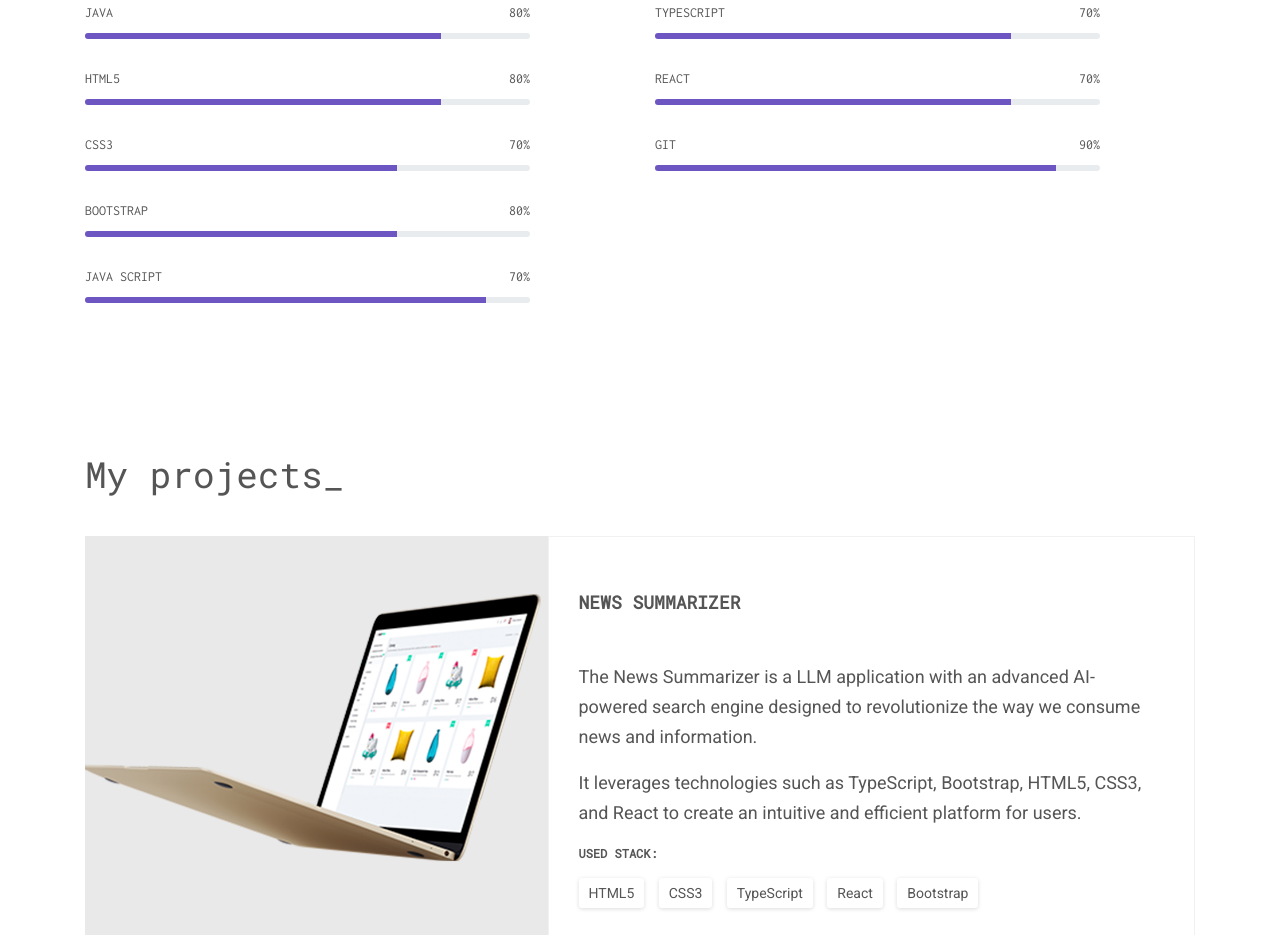
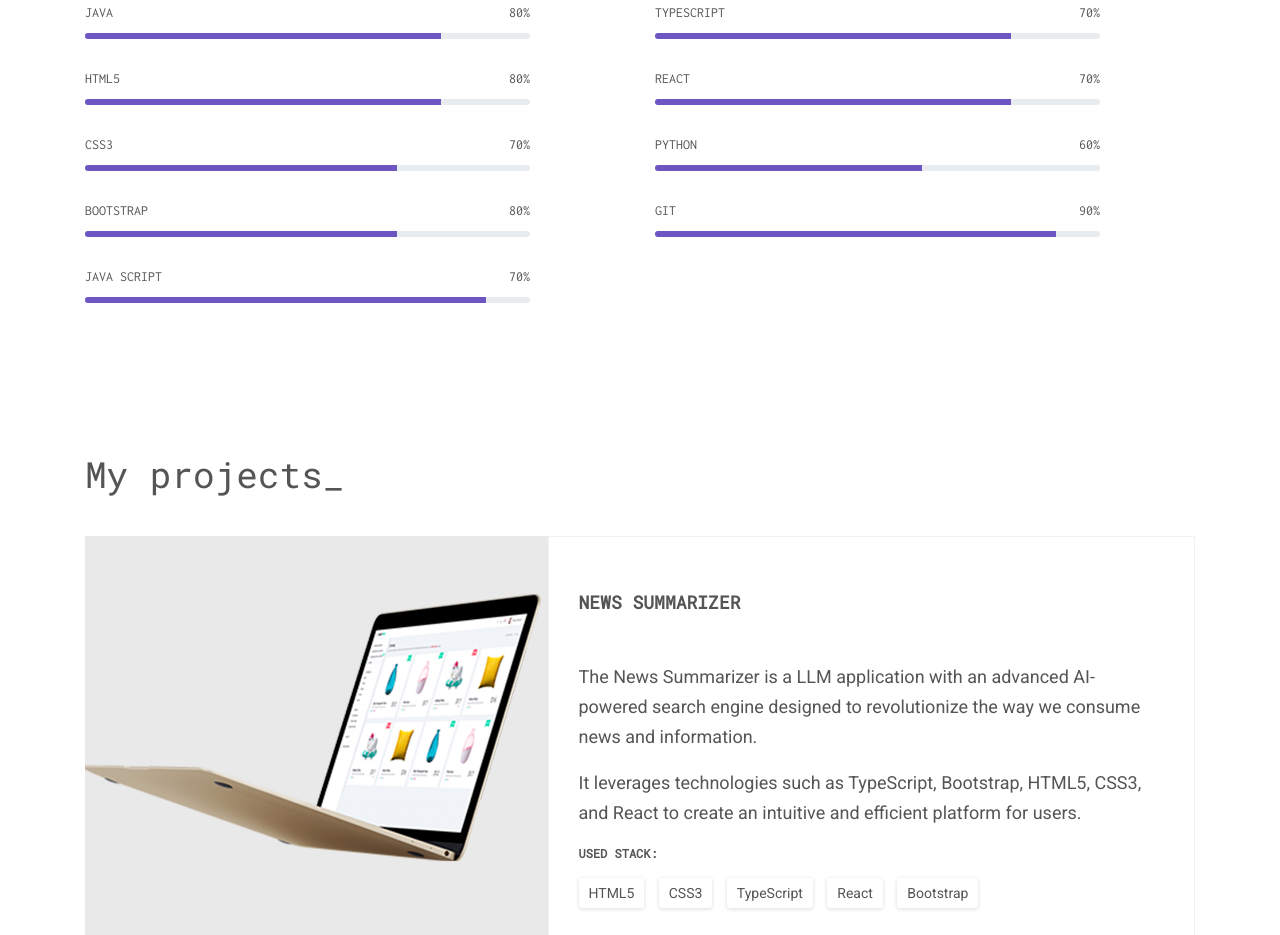
Before and after one commit to deogadepallavi/portfolio, a website: page index.html in a window 1280 px wide. Shown: the part 2257-3192 px from the top of the page. Drawn offline with Linux system fonts and the light colour scheme.

Commit message:
adding two updates files

```diff
--- a/index.html
+++ b/index.html
@@ -56,7 +56,7 @@
     <nav class="mobile-menu__wrapper">
       <ul>
         <li><a href="#hello">Hello</a></li>
-        <li><a href="assets/resume/PallaviDeogade_Resume_NewGrad2024.pdf" target="_blank">Resume</a></li>
+        <li><a href="assets/resume/PallaviDeogade_resume_SD2024.pdf" target="_blank">Resume</a></li>
         <li><a href="#portfolio">Portfolio</a></li>
         <li><a href="#testimonials">testimonials</a></li>
         <li><a href="#blog">blog</a></li>
@@ -119,7 +119,7 @@
           I would love to hear about any Internship opportunities you may have for Summer 2023.
         </b>
       </p>
-      <a href="assets/resume/PallaviDeogade_resume_SD.pdf" class="section_btn site-btn" download="Pallavi_Deogade_Resume">
+      <a href="assets/resume/PallaviDeogade_resume_SD2024.pdf" class="section_btn site-btn" download="Pallavi_Deogade_Resume">
         <img src="assets/img/img_btn_icon.png">
           Download CV
       </a>
@@ -267,16 +267,16 @@
           </div>
         </div>
       </div>
-      <!--        <div class="progress-list__skill">-->
-      <!--          <p>-->
-      <!--            <span class="progress-list__skill-title">grunt</span>-->
-      <!--            <span class="progress-list__skill-value">60%</span>-->
-      <!--          </p>-->
-      <!--          <div class="progress">-->
-      <!--            <div class="progress-bar" role="progressbar" aria-valuenow="60" aria-valuemin="0" aria-valuemax="100">-->
-      <!--            </div>-->
-      <!--          </div>-->
-      <!--        </div>-->
+          <div class="progress-list__skill">
+            <p>
+            <span class="progress-list__skill-title">python</span>
+            <span class="progress-list__skill-value">60%</span>
+            </p>
+            <div class="progress">
+            <div class="progress-bar" role="progressbar" aria-valuenow="60" aria-valuemin="0" aria-valuemax="100">
+            </div>
+            </div>
+           </div>
       <div class="progress-list__skill">
         <p>
           <span class="progress-list__skill-title">git</span>
```
Also changed, not shown: 1 other file.
